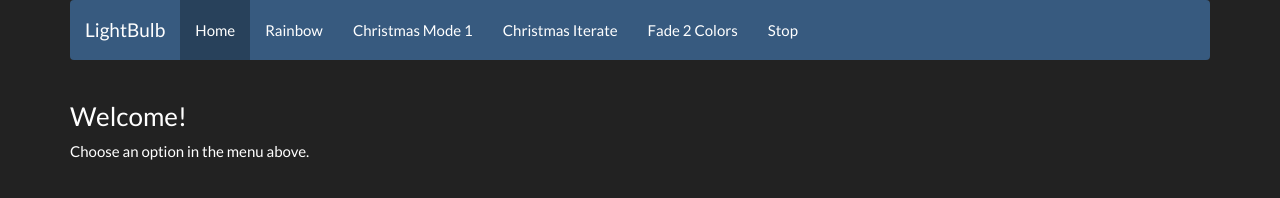
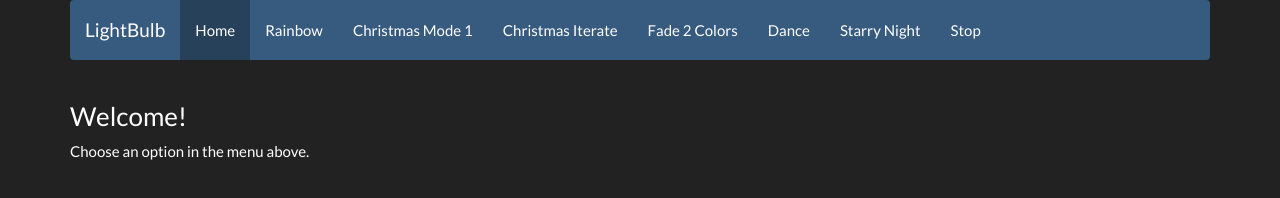
Before and after one commit to luxdvie/WS2812Controller, a website: page app.html in a window 1280 px wide. Drawn offline with nearby package versions, Linux system fonts and the light colour scheme.

Commit message:
enable app.html

```diff
--- a/app.html
+++ b/app.html
@@ -45,8 +45,8 @@
             <li class=""><a  data-toggle="tab" href="#xmas1">Christmas Mode 1</a></li>
             <li class=""><a  data-toggle="tab" href="#xmas2">Christmas Iterate</a></li>
             <li class=""><a data-toggle="tab" href="#4a">Fade 2 Colors</a></li>
-            <!-- <li class=""><a data-toggle="tab" href="#5a">Dance</a></li> -->
-            <!-- <li class=""><a data-toggle="tab" href="#6a">Starry Night</a></li> -->
+            <li class=""><a data-toggle="tab" href="#5a">Dance</a></li>
+            <li class=""><a data-toggle="tab" href="#6a">Starry Night</a></li>
             <li class=""><a data-toggle="tab" href="#3a">Stop</a></li>
           </ul>
         </div><!-- /.navbar-collapse -->
```
